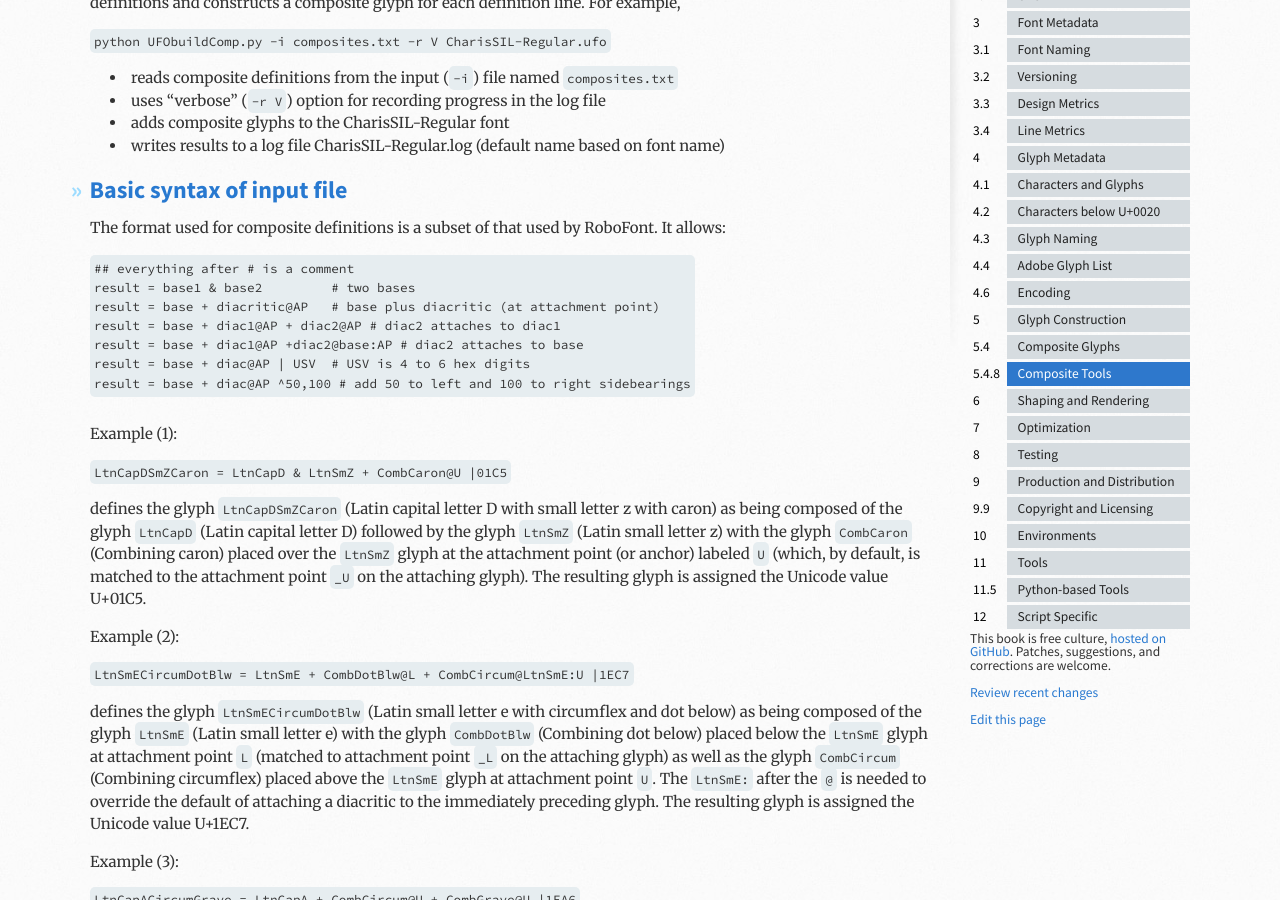
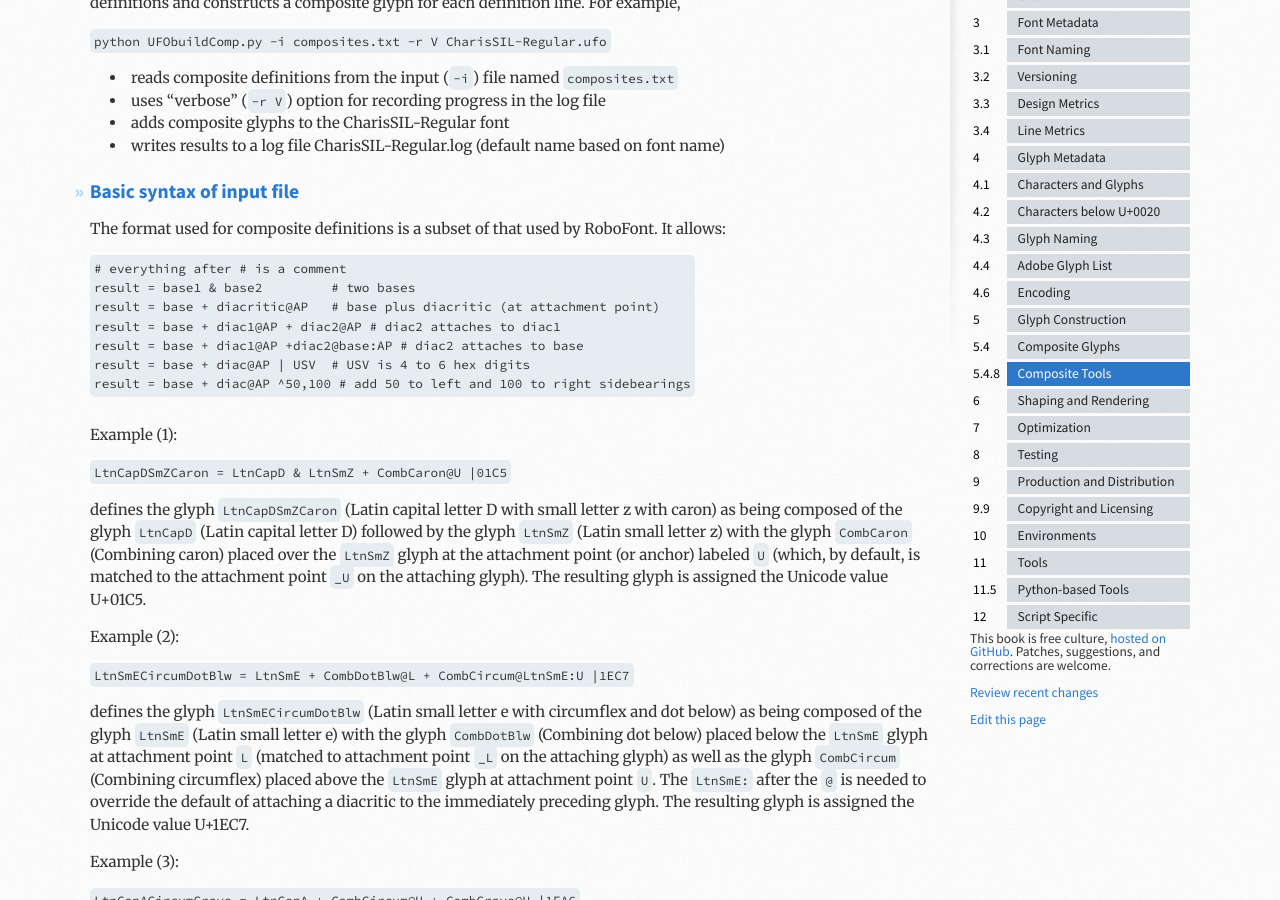
Before and after one commit to silnrsi/FDBP, a Jekyll site: the page built from en-US/Composite_Tools.md, in a window 1280 px wide and 900 px high, scrolled down 333 px. Built offline with Jekyll 4.4.1, drawn with Linux system fonts in a browser that asks for light colours.

Commit message:
make heading level consistent

````diff
--- a/en-US/Composite_Tools.md
+++ b/en-US/Composite_Tools.md
@@ -20,12 +20,12 @@ There is a python script named ```UFObuildComp.py``` found in the [Pysilfont][py
 * adds composite glyphs to the CharisSIL-Regular font
 * writes results to a log file CharisSIL-Regular.log (default name based on font name)
 
-# Basic syntax of input file
+## Basic syntax of input file
 
 The format used for composite definitions is a subset of that used by RoboFont. It allows:
 
 ```
-## everything after # is a comment
+# everything after # is a comment
 result = base1 & base2         # two bases
 result = base + diacritic@AP   # base plus diacritic (at attachment point)
 result = base + diac1@AP + diac2@AP # diac2 attaches to diac1
@@ -56,7 +56,7 @@ The first line defines the glyph ```LtnCapACircumGrave``` (Latin capital letter
 
 The second line in the above example defines another composite glyph for this same Unicode character to be used when the Vietnamese writing system is active, since in Vietnamese these diacritics appear next to each other rather than one atop the other.
 
-# Extension to basic syntax
+## Extension to basic syntax
 
 SIL added an extension to the RoboFont syntax in order to allow additional properties to be added with minimal conflict with the original syntax. The list of properties is enclosed in square brackets, entries are separated by semicolons and each entry consists of a property name, an equals sign and a value.
 
````
